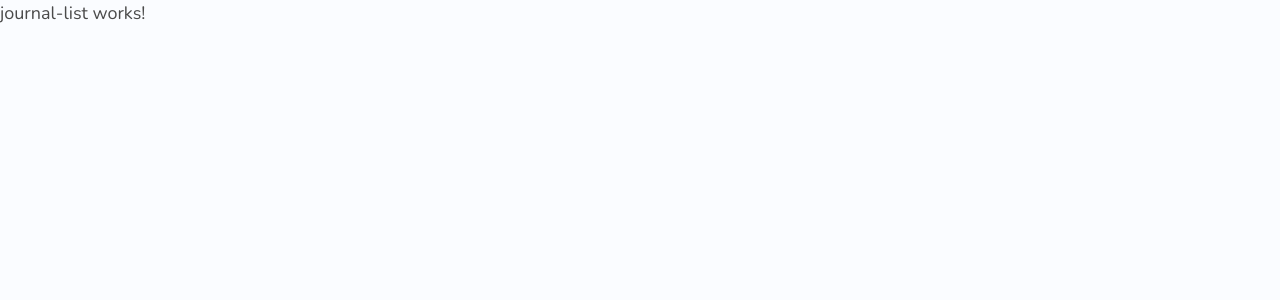
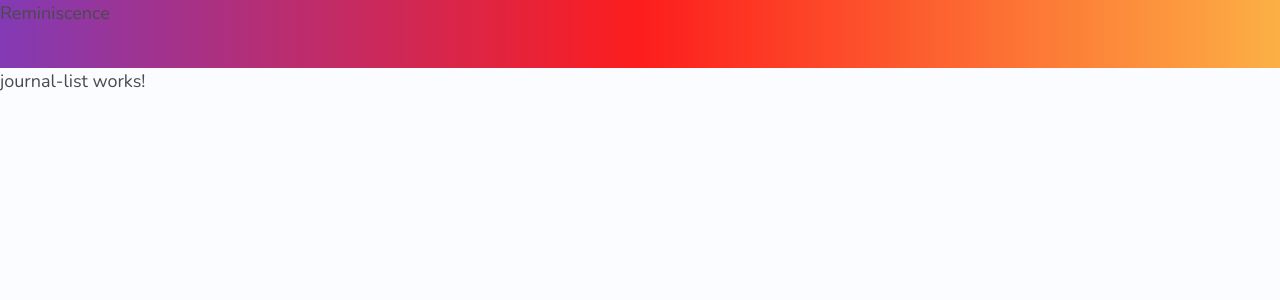
Before and after one commit to hunnain-atif/reminiscence, an Angular app in the folder reminiscence-frontend/: page / in a window 1280 px wide. Shown: the top 300 px of the page. Built offline with nearby package versions, Linux system fonts and the light colour scheme.

Commit message:
adding main layout and styling navbar

```diff
--- a/reminiscence-frontend/src/app/app-routing.module.ts
+++ b/reminiscence-frontend/src/app/app-routing.module.ts
@@ -1,9 +1,12 @@
 import { NgModule } from '@angular/core';
 import { Routes, RouterModule } from '@angular/router';
 import { JournalListComponent } from './pages/journal-list/journal-list.component';
+import { MainLayoutComponent } from './pages/main-layout/main-layout.component';
 
 const routes: Routes = [
-  { path: '', component: JournalListComponent}
+  { path: '', component: MainLayoutComponent, children: [
+    {path: '', component: JournalListComponent}
+  ]}
 ];
 
 @NgModule({
--- a/reminiscence-frontend/src/app/app.module.ts
+++ b/reminiscence-frontend/src/app/app.module.ts
@@ -4,11 +4,13 @@ import { NgModule } from '@angular/core';
 import { AppRoutingModule } from './app-routing.module';
 import { AppComponent } from './app.component';
 import { JournalListComponent } from './pages/journal-list/journal-list.component';
+import { MainLayoutComponent } from './pages/main-layout/main-layout.component';
 
 @NgModule({
   declarations: [
     AppComponent,
-    JournalListComponent
+    JournalListComponent,
+    MainLayoutComponent
   ],
   imports: [
     BrowserModule,
--- /dev/null
+++ b/reminiscence-frontend/src/app/pages/main-layout/main-layout.component.html
@@ -0,0 +1,9 @@
+<div class="layout-box">
+    <div class="top-bar">
+        <h1>Reminiscence</h1>
+    </div>
+
+    <div class="page-content">
+        <router-outlet></router-outlet>
+    </div>
+</div>
--- /dev/null
+++ b/reminiscence-frontend/src/app/pages/main-layout/main-layout.component.scss
@@ -0,0 +1,19 @@
+@import "../../../main-styless.scss";
+
+.layout-box {
+  display: flex;
+  flex-direction: column;
+  height: 100%;
+  overflow: hidden;
+
+  .page-content {
+    flex-grow: 1;
+    overflow-y: scroll;
+  }
+}
+
+.top-bar {
+  width: 100%;
+  height: 68px;
+  background: linear-gradient(to right, $purple, $red, $orange);
+}
--- /dev/null
+++ b/reminiscence-frontend/src/app/pages/main-layout/main-layout.component.ts
@@ -0,0 +1,15 @@
+import { Component, OnInit } from '@angular/core';
+
+@Component({
+  selector: 'app-main-layout',
+  templateUrl: './main-layout.component.html',
+  styleUrls: ['./main-layout.component.scss']
+})
+export class MainLayoutComponent implements OnInit {
+
+  constructor() { }
+
+  ngOnInit(): void {
+  }
+
+}
```
